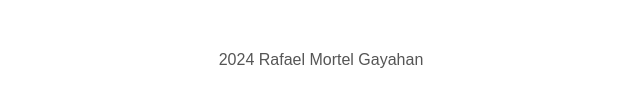
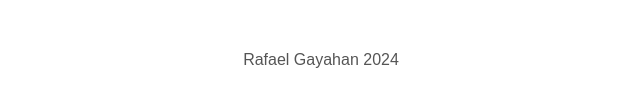
Before and after one commit to Rafael-Gayahan/PersonalWebsite, a plain HTML site: page index.html in a window 1280 px wide. Shown: the part 3845-3952 px from the top of the page, 319-959 px from the left. Drawn offline with Linux system fonts and the light colour scheme.

Commit message:
footer changes

```diff
--- a/index.html
+++ b/index.html
@@ -244,7 +244,7 @@
                 </ul>
             </div>
         </nav>
-        <p>2024 Rafael Mortel Gayahan</p>
+        <p>Rafael Gayahan 2024</p>
     </footer>
     <script src="script.js"></script>
 </body>
```
